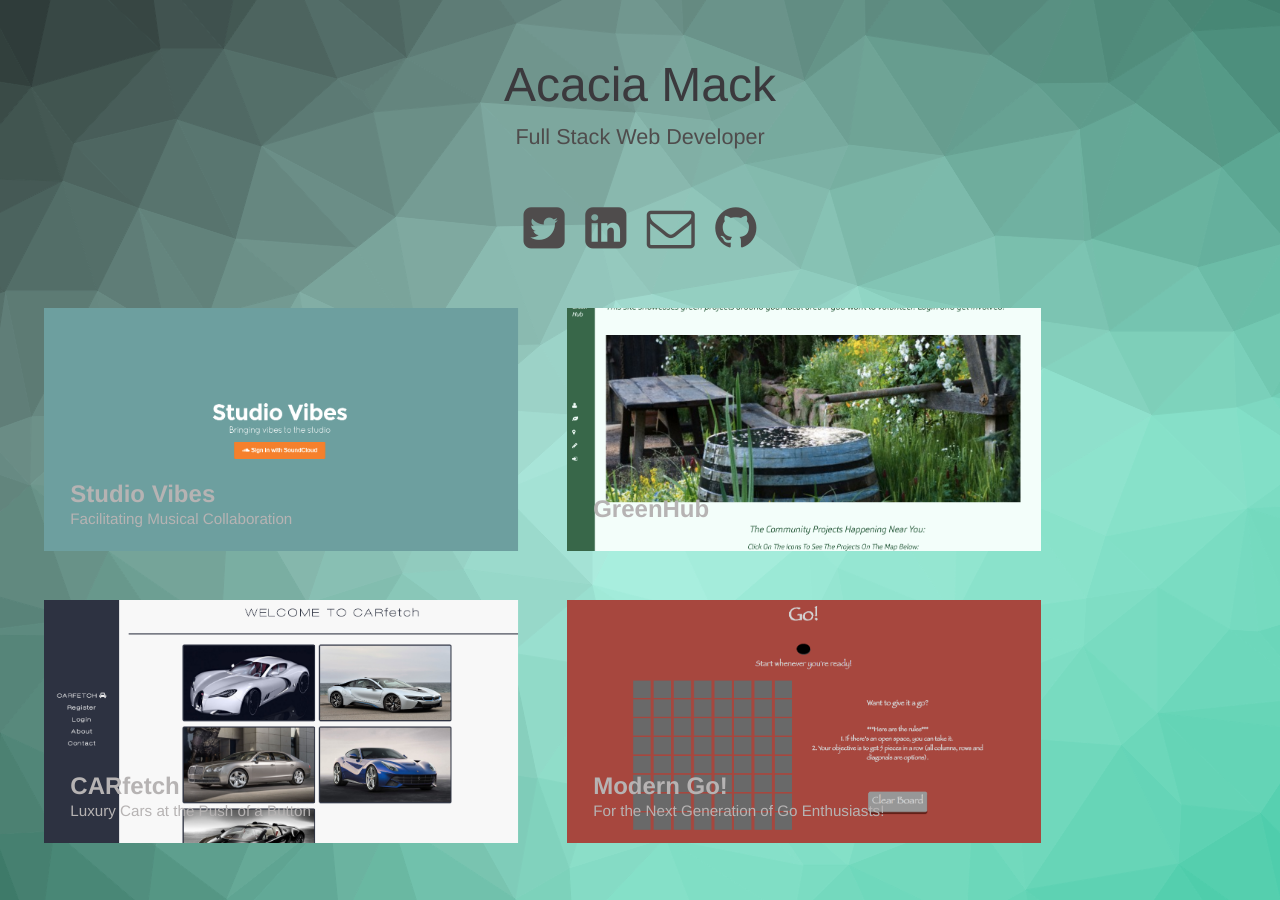
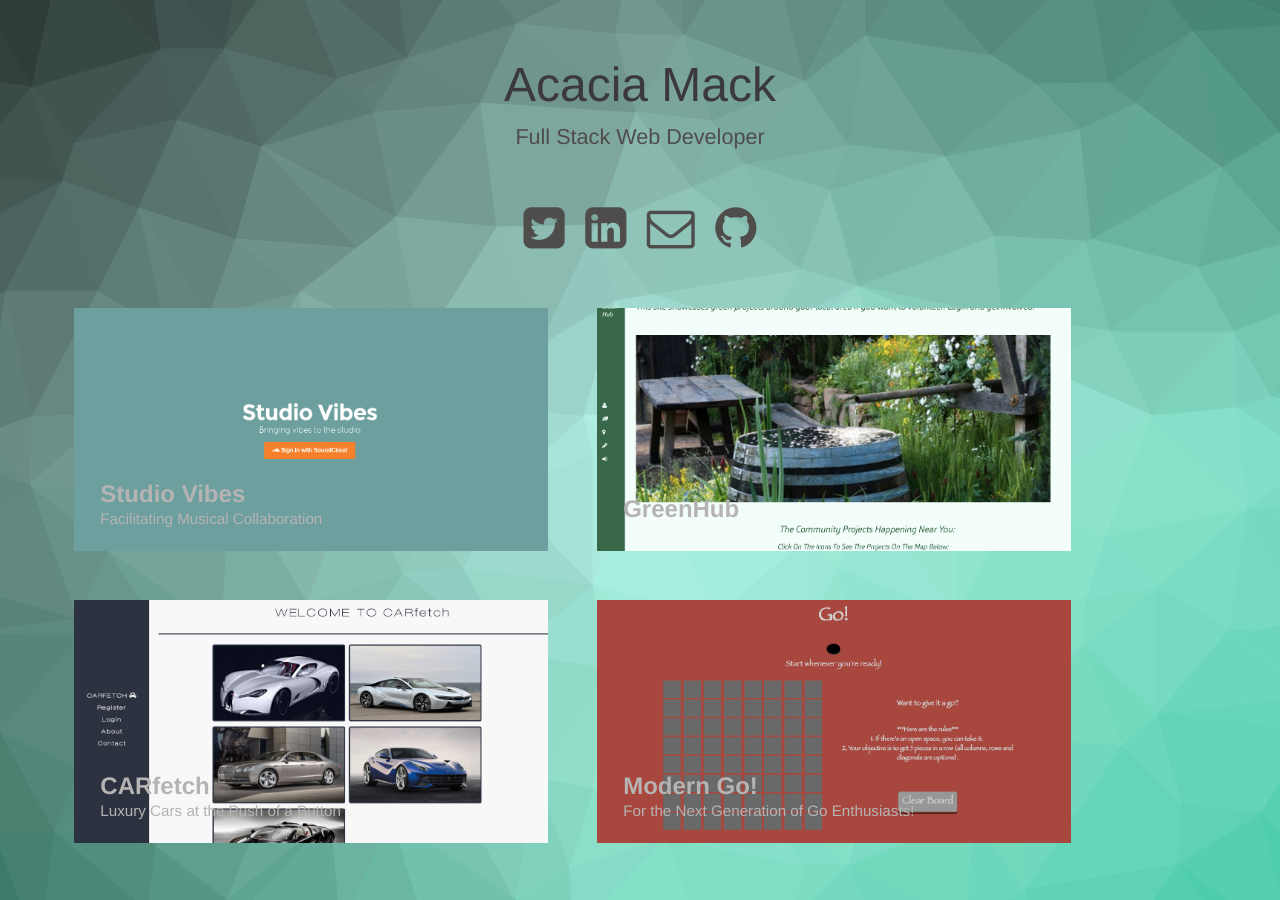
Before and after one commit to amack459/amack459.github.io, a Jekyll site: the page built from index.html, in a window 1280 px wide. Built offline with Jekyll 4.4.1, drawn with Linux system fonts in a browser that asks for light colours; nearby versions of some CDN libraries.

Commit message:
changed side margins2

```diff
--- a/css/modern-blog.css
+++ b/css/modern-blog.css
@@ -300,7 +300,7 @@ a:focus {
 	overflow: auto;
 	width: 95%;
 	max-width: 1366px;
-	margin: 0 20px;
+	margin: 0 50px;
 }
 
 @media screen and (max-width: 50em) {
```
